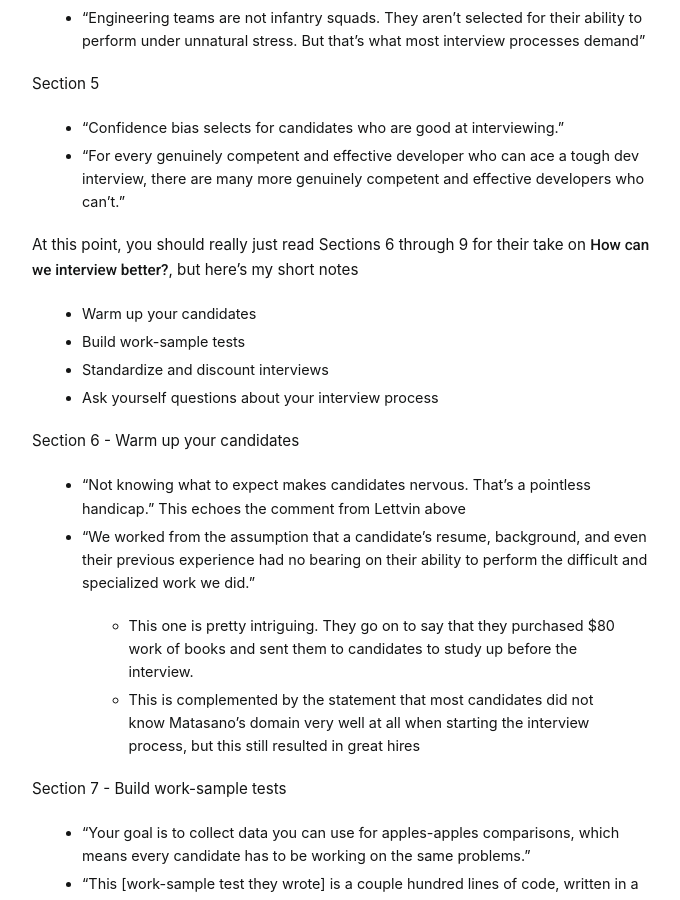
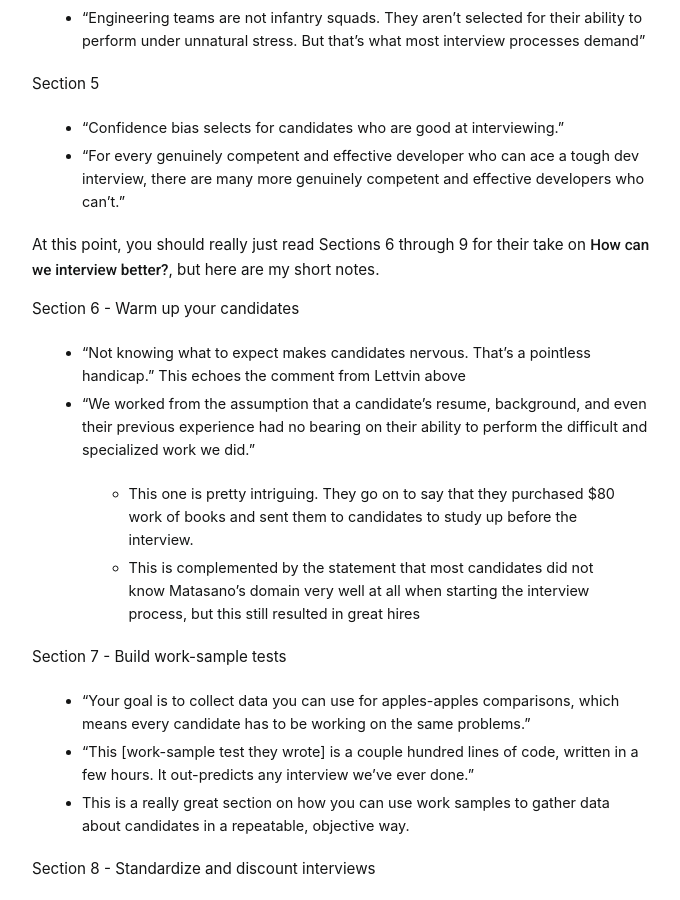
Before and after one commit to matthew-dailey/matthew-dailey.github.io, a Jekyll site: the page built from _posts/2016-10-21-interview-reading-material.markdown, in a window 1280 px wide and 900 px high, scrolled down 1678 px. Shown: the whole window, without its empty margins (288-968 px from the left). Built offline with Jekyll 4.4.1, drawn with Linux system fonts in a browser that asks for light colours; some web fonts are replaced.

Commit message:
interview-reading: removed duplicate bullet points

```diff
--- a/_posts/2016-10-21-interview-reading-material.markdown
+++ b/_posts/2016-10-21-interview-reading-material.markdown
@@ -53,12 +53,7 @@ Section 5
 * "Confidence bias selects for candidates who are good at interviewing."
 * "For every genuinely competent and effective developer who can ace a tough dev interview, there are many more genuinely competent and effective developers who can’t."
 
-At this point, you should really just read Sections 6 through 9 for their take on **How can we interview better?**, but here's my short notes
-
-* Warm up your candidates
-* Build work-sample tests
-* Standardize and discount interviews
-* Ask yourself questions about your interview process
+At this point, you should really just read Sections 6 through 9 for their take on **How can we interview better?**, but here are my short notes.
 
 Section 6 - Warm up your candidates
 
```
